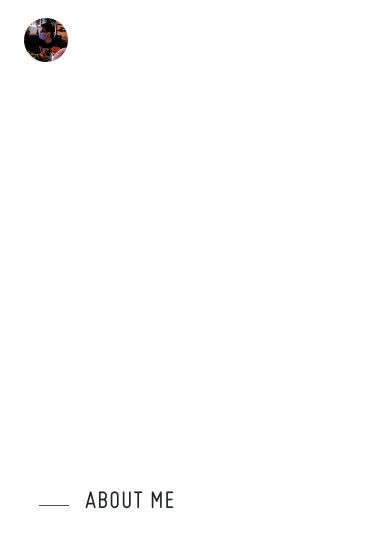
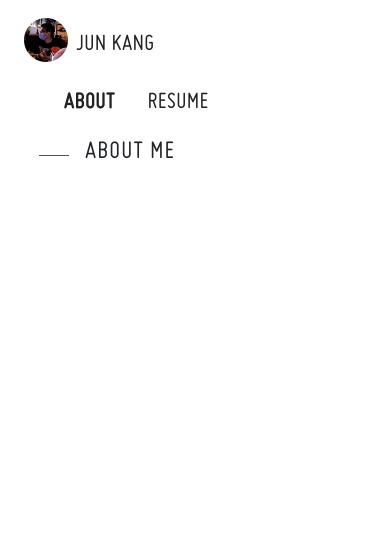
Before and after one commit to angjunkang/react-angjunkang, a React (Create React App) app: page /about in a window 390 px wide. Shown: the top 548 px of the page. Built offline with nearby package versions, Linux system fonts and the light colour scheme.

Commit message:
Memory bug fixed and about nav mq

```diff
--- a/src/components/Content/About/Description.js
+++ b/src/components/Content/About/Description.js
@@ -10,6 +10,11 @@ const Description = () => {
         window.addEventListener("scroll", () => {
             setVisible(window.scrollY > 100);
         });
+
+        return () => {
+            setVisible({});
+        };
+
     }, []);
 
     return (
--- a/src/components/Content/About/Education.js
+++ b/src/components/Content/About/Education.js
@@ -11,6 +11,11 @@ const Education = () => {
         window.addEventListener("scroll", () => {
             setVisible(window.scrollY > 900);
         });
+
+        return () => {
+            setVisible({});
+        };
+
     }, []);
 
     return (
@@ -29,7 +34,7 @@ const Schools = ({ school, image, description, date }) => {
         <div className="education-content">
             <img className='education-icon left' src={image} alt="" />
             <div className='education-description'>
-                <p class="about-title">{school}</p>
+                <p className="about-title">{school}</p>
                 <div className="description">{description}
                     <p>{date}</p> </div>
             </div>
--- a/src/components/Content/About/Experience.js
+++ b/src/components/Content/About/Experience.js
@@ -11,6 +11,11 @@ const Experience = () => {
         window.addEventListener("scroll", () => {
             setVisible(window.scrollY > 1200);
         });
+
+        return () => {
+            setVisible({});
+        };
+
     }, []);
 
     return (
@@ -29,7 +34,7 @@ const Company = ({ company, image, description, date }) => {
         <div className="education-content">
             <img className='education-icon left' src={image} alt="" />
             <div className='education-description'>
-                <p class="about-title">{company}</p>
+                <p className="about-title">{company}</p>
                 <div className="description">{description}
                     <p>{date}</p> </div>
             </div>
--- a/src/components/Content/Projects/PickupLines.js
+++ b/src/components/Content/Projects/PickupLines.js
@@ -11,6 +11,11 @@ const PickupLines = () => {
         window.addEventListener("scroll", () => {
             setVisible(window.scrollY > 600);
         });
+
+        return () => {
+            setVisible({});
+        };
+
     }, []);
 
     return (
--- a/src/components/Content/Projects/Weather.js
+++ b/src/components/Content/Projects/Weather.js
@@ -11,6 +11,11 @@ const Weather = () => {
         window.addEventListener("scroll", () => {
             setVisible(window.scrollY > 1100);
         });
+
+        return () => {
+            setVisible({});
+        };
+
     }, []);
 
     return (
--- a/src/components/Header/Navigation.js
+++ b/src/components/Header/Navigation.js
@@ -3,34 +3,62 @@ import { Link as LinkScroll } from 'react-scroll'
 import { Link as LinkNav } from 'react-router-dom'
 import Resume from '../../pdfs/angjunkang-resume.pdf'
 
+function getWindowDimensions() {
+    const { innerWidth: width, innerHeight: height } = window;
+    return {
+        width,
+        height
+    };
+}
+
+function useWindowDimensions() {
+    const [windowDimensions, setWindowDimensions] = useState(getWindowDimensions());
+
+    useEffect(() => {
+        function handleResize() {
+            setWindowDimensions(getWindowDimensions());
+        }
+
+        window.addEventListener('resize', handleResize);
+        return () => window.removeEventListener('resize', handleResize);
+    }, []);
+
+    return windowDimensions;
+}
+
 const Navigation = ({ isMainPage }) => {
     const [scroll, setScroll] = useState(false);
+    const { width } = useWindowDimensions();
+
     useEffect(() => {
         const position = window.pageYOffset;
         setScroll(position);
 
         window.addEventListener("scroll", () => {
-            if (isMainPage) {
+            if (isMainPage || width < 905) {
                 setScroll(window.scrollY > 10);
             } else {
                 setScroll(window.scrollY > 285);
             }
         });
+        return () => {
+            setScroll({});
+        };
         // eslint-disable-next-line
     }, []);
 
     return (
         <nav id="navbar" className={`navbar navbar-light darken-4 fixed-top ${scroll ? 'navbar-collapse' : ''}`}>
-            <NavigationLeft isMainPage={isMainPage} scroll={scroll} />
+            <NavigationLeft isMainPage={isMainPage} scroll={scroll} width={width} />
             <div id="nav-container-right">
-                <NavigationItems isMainPage={isMainPage} scroll={scroll} />
+                <NavigationItems isMainPage={isMainPage} scroll={scroll} width={width} />
             </div>
         </nav>
     )
 }
 
-const NavigationLeft = ({ isMainPage, scroll }) => {
-    if (isMainPage || scroll) {
+const NavigationLeft = ({ isMainPage, scroll, width }) => {
+    if (isMainPage || scroll || width < 905) {
         return (
             <div id="title-irminrics" className="navbar-brand">
                 <div className="icon irminrics-dp" />JUN KANG
@@ -45,25 +73,25 @@ const NavigationLeft = ({ isMainPage, scroll }) => {
     }
 }
 
-const NavigationItems = ({ isMainPage, scroll }) => {
+const NavigationItems = ({ isMainPage, scroll, width }) => {
     if (isMainPage) {
         return (
             <>
                 <ul className="text-uppercase" id="nav-items">
-                    <li id="portfolio-nav" className="nav-item active-nav-item "><LinkScroll to="projects-div" spy={true} smooth={true}><a className="nav-link active-nav-link" href="#/">Portfolio</a></LinkScroll></li>
-                    <li id="about-nav" className="nav-item"><LinkNav to="/about"><a className="nav-link" href="#/">About</a></LinkNav></li>
-                    <li id="contact-nav" className="nav-item"><LinkScroll to="footer-div" spy={true} smooth={true}><a className="nav-link" href="#/">Contact</a></LinkScroll></li>
+                    <li id="portfolio-nav" className="nav-item active-nav-item "><LinkScroll to="projects-div" spy={true} smooth={true} className="nav-link active-nav-link">Portfolio</LinkScroll></li>
+                    <li id="about-nav" className="nav-item"><LinkNav to="/about" className="nav-link">About</LinkNav></li>
+                    <li id="contact-nav" className="nav-item"><LinkScroll to="footer-div" spy={true} smooth={true} className="nav-link">Contact</LinkScroll></li>
                     <li id="resume-nav" className="nav-item"><a className="nav-link" href={Resume} target='_blank' rel='noopener noreferrer'>Resume</a></li>
                 </ul>
             </>
         )
-    } else if (scroll) {
+    } else if (scroll || width < 905) {
         return (
             <>
                 <ul className="text-uppercase" id="nav-items">
-                    <li id="portfolio-nav" className="nav-item"><LinkNav to="/"><a className="nav-link" href="#/">Portfolio</a></LinkNav></li>
-                    <li id="about-nav" className="nav-item active-nav-item"><LinkScroll to="about-div" spy={true} smooth={true}><a className="nav-link active-nav-link" href="#/">About</a></LinkScroll></li>
-                    <li id="contact-nav" className="nav-item"><LinkScroll to="footer-div" spy={true} smooth={true}><a className="nav-link" href="#/">Contact</a></LinkScroll></li>
+                    <li id="portfolio-nav" className="nav-item"><LinkNav to="/" className="nav-link">Portfolio</LinkNav></li>
+                    <li id="about-nav" className="nav-item active-nav-item"><LinkScroll to="about-div" spy={true} smooth={true} className="nav-link active-nav-link">About</LinkScroll></li>
+                    <li id="contact-nav" className="nav-item"><LinkScroll to="footer-div" spy={true} smooth={true} className="nav-link">Contact</LinkScroll></li>
                     <li id="resume-nav" className="nav-item"><a className="nav-link" href={Resume} target='_blank' rel='noopener noreferrer'>Resume</a></li>
                 </ul>
             </>
@@ -73,9 +101,9 @@ const NavigationItems = ({ isMainPage, scroll }) => {
         return (
             <>
                 <ul className="text-uppercase" id="nav-items">
-                    <li id="portfolio-nav" className="nav-item"><LinkNav to="/"><a className="nav-link white-text" href="#/">Portfolio</a></LinkNav></li>
-                    <li id="about-nav" className="nav-item active-nav-item"><LinkScroll to="about-div" spy={true} smooth={true}><a className="nav-link active-nav-link white-text" href="#/">About</a></LinkScroll></li>
-                    <li id="contact-nav" className="nav-item"><LinkScroll to="footer-div" spy={true} smooth={true}><a className="nav-link white-text" href="#/">Contact</a></LinkScroll></li>
+                    <li id="portfolio-nav" className="nav-item"><LinkNav to="/" className="nav-link white-text">Portfolio</LinkNav></li>
+                    <li id="about-nav" className="nav-item active-nav-item"><LinkScroll to="about-div" spy={true} smooth={true} className="nav-link active-nav-link white-text">About</LinkScroll></li>
+                    <li id="contact-nav" className="nav-item"><LinkScroll to="footer-div" spy={true} smooth={true} className="nav-link white-text">Contact</LinkScroll></li>
                     <li id="resume-nav" className="nav-item"><a className="nav-link white-text" href={Resume} target='_blank' rel='noopener noreferrer'>Resume</a></li>
                 </ul>
             </>
--- a/src/components/Header/Progress.js
+++ b/src/components/Header/Progress.js
@@ -1,8 +1,32 @@
 import { useState, useEffect } from "react";
+
+function getWindowDimensions() {
+    const { innerWidth: width, innerHeight: height } = window;
+    return {
+      width,
+      height
+    };
+  }
+
+function useWindowDimensions() {
+    const [windowDimensions, setWindowDimensions] = useState(getWindowDimensions());
+
+    useEffect(() => {
+      function handleResize() {
+        setWindowDimensions(getWindowDimensions());
+      }
+
+      window.addEventListener('resize', handleResize);
+      return () => window.removeEventListener('resize', handleResize);
+    }, []);
+
+    return windowDimensions;
+  }
 
 const Progress = ({ isMainPage }) => {
     const [progress, setProgress] = useState(0);
     const [scroll, setScroll] = useState(false);
+    const { width } = useWindowDimensions();
 
     useEffect(() => {
         const position = window.pageYOffset;
@@ -20,12 +44,15 @@ const Progress = ({ isMainPage }) => {
         setScroll(position);
 
         window.addEventListener("scroll", () => {
-            if (isMainPage) {
+            if (isMainPage || width < 905) {
                 setScroll(window.scrollY > 10);
             } else {
                 setScroll(window.scrollY > 285);
             }
         });
+        return () => {
+            setScroll({});
+        };
         // eslint-disable-next-line
     }, []);
 
--- a/src/css/homepage.css
+++ b/src/css/homepage.css
@@ -553,23 +553,18 @@ li {
 	}
 }
 
-@media only screen and (max-width:905px) {
-    .wallpaper {
-        background: white;
-    }
-
-    #title-irminrics {
-        color: #222;
-    }
-
-    .nav-item {
-        color: #222;
-    }
-
-}
-
 @media (min-width:870px) and (max-width:1100px) {
     .typeText {
 		font-size: 5em
 	}
 }
+
+@media only screen and (max-width:905px) {
+    .wallpaper {
+        display: none;
+    }
+
+    .progress-bar {
+        display: block;
+    }
+}
```
Also changed, not shown: src/components/Content/About/Skills.js (+8 -3 lines).
